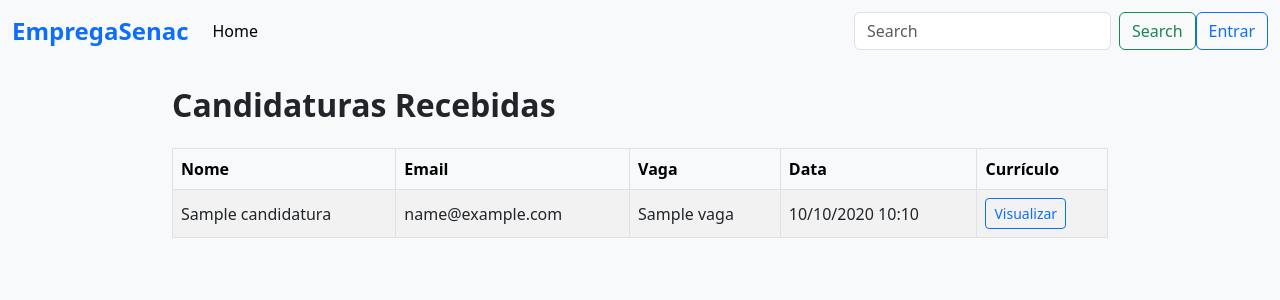
After one commit to lpjunior/python_2025_1_6_on, a Django app: template vagas/templates/vagas/candidaturas_recebidas.html in a window 1280 px wide. The commit adds this page. Shown: the top 300 px of the page. Run offline with Django 5.2, Linux system fonts and the light colour scheme; the template is opened without the code that fills it: most values are stand-ins (such as "Sample title", 1, 10 or a date in 2020); some libraries are stand-ins or nearby versions.

Commit message:
wip: aula 17

```diff
--- a/config/settings.py
+++ b/config/settings.py
@@ -73,6 +73,7 @@ TEMPLATES = [
                 'django.template.context_processors.request',
                 'django.contrib.auth.context_processors.auth',
                 'django.contrib.messages.context_processors.messages',
+                'vagas.context_processors.perfil_usuario',
             ],
         },
     },
--- a/vagas/templates/vagas/base.html
+++ b/vagas/templates/vagas/base.html
@@ -49,23 +49,24 @@
             <li class="nav-item">
               <a class="nav-link active" aria-current="page" href="{% url 'home' %}">Home</a>
             </li>
+            {% if is_candidato %}
             <li class="nav-item">
               <a class="nav-link" href="{% url 'vaga-list' %}">Vagas</a>
             </li>
+            {% endif %}
+            {% if is_empresa %}
             <li class="nav-item dropdown">
               <a class="nav-link dropdown-toggle" href="#" data-bs-toggle="dropdown" aria-expanded="false">
-                Dropdown
+                Candidaturas
               </a>
               <ul class="dropdown-menu">
-                <li><a class="dropdown-item" href="#">Action</a></li>
-                <li><a class="dropdown-item" href="#">Another action</a></li>
+                <li><a class="dropdown-item" href="{% url 'candidaturas-recebidas' %}">Recebidas</a></li>
+                <li><a class="dropdown-item disabled" href="#">Vagas desativadas</a></li>
                 <li><hr class="dropdown-divider"></li>
-                <li><a class="dropdown-item" href="#">Something else here</a></li>
+                <li><a class="dropdown-item" href="{% url 'vaga-list' %}">Vagas</a></li>
               </ul>
             </li>
-            <li class="nav-item">
-              <a class="nav-link disabled" aria-disabled="true">Disabled</a>
-            </li>
+            {% endif %}
           </ul>
           <form class="d-flex" role="search">
             <input class="form-control me-2" type="search" placeholder="Search" aria-label="Search"/>
--- /dev/null
+++ b/vagas/templates/vagas/candidaturas_recebidas.html
@@ -0,0 +1,48 @@
+{% extends 'vagas/base.html' %}
+{% load widget_tweaks %}
+{% block title %}Lista de Candidaturas Recebidas{% endblock %}
+{% block content %}
+    <h2>Candidaturas Recebidas</h2>
+    {% if candidaturas %}
+      <div class="table-responsive">
+          <table class="table table-striped table-bordered align-middle">
+            <thead class="table-light">
+                <tr>
+                    <th>Nome</th>
+                    <th>Email</th>
+                    <th>Vaga</th>
+                    <th>Data</th>
+                    <th>Currículo</th>
+                </tr>
+            </thead>
+            <tbody>
+            {% for candidatura in candidaturas %}
+                <tr>
+                    <td>{{ candidatura.nome }}</td>
+                    <td>{{ candidatura.email }}</td>
+                    <td>{{ candidatura.vaga.titulo }}</td>
+                    <td>{{ candidatura.data_envio|date:"d/m/Y H:i" }}</td>
+                    <td><a href="{{ candidatura.curriculo }}" class="btn btn-sm btn-outline-primary" target="_blank">Visualizar</a></td>
+                </tr>
+            {% endfor %}
+            </tbody>
+          </table>
+      </div>
+
+      {% if is_paginated %}
+          <nav class="mt-4">
+              <ul class="pagination justify-content-center">
+                {% if page_obj.has_previous %}
+                  <li class="page-item"><a class="page-link" href="?page={{ page_obj.previous_page_number }}">Anterior</a></li>
+                {% endif %}
+                  <li class="page-item disabled"><span class="page-link">Página {{ page_obj.number }} de {{ page_obj.paginator.num_pages }}</span></li>
+                {% if page_obj.has_next %}
+                  <li class="page-item"><a class="page-link" href="?page={{ page_obj.next_page_number }}">Próxima</a></li>
+                {% endif %}
+              </ul>
+          </nav>
+      {% endif %}
+    {% else %}
+        <p class="text-muted text-center">Nenhuma candidatura recebida ainda.</p>
+    {% endif %}
+{% endblock %}
--- a/vagas/urls.py
+++ b/vagas/urls.py
@@ -9,6 +9,7 @@ urlpatterns = [
     path('vagas/<int:pk>/editar/', views.VagaUpdateView.as_view(), name='vaga-update'),
     path('vagas/<int:pk>/excluir/', views.VagaDeleteView.as_view(), name='vaga-delete'),
     path('candidatar/<int:vaga_id>/', views.CandidaturaCreateView.as_view(), name='candidatar'),
+    path('candidaturas/recebidas/', views.CandidaturasRecebidasView.as_view(), name='candidaturas-recebidas'),
 ]
 
 from .views import CandidatoSignUpView, EmpresaSignUpView
```
Also changed, not shown: vagas/context_processors.py (added, +15 -0 lines), vagas/views.py (+28 -12 lines).
